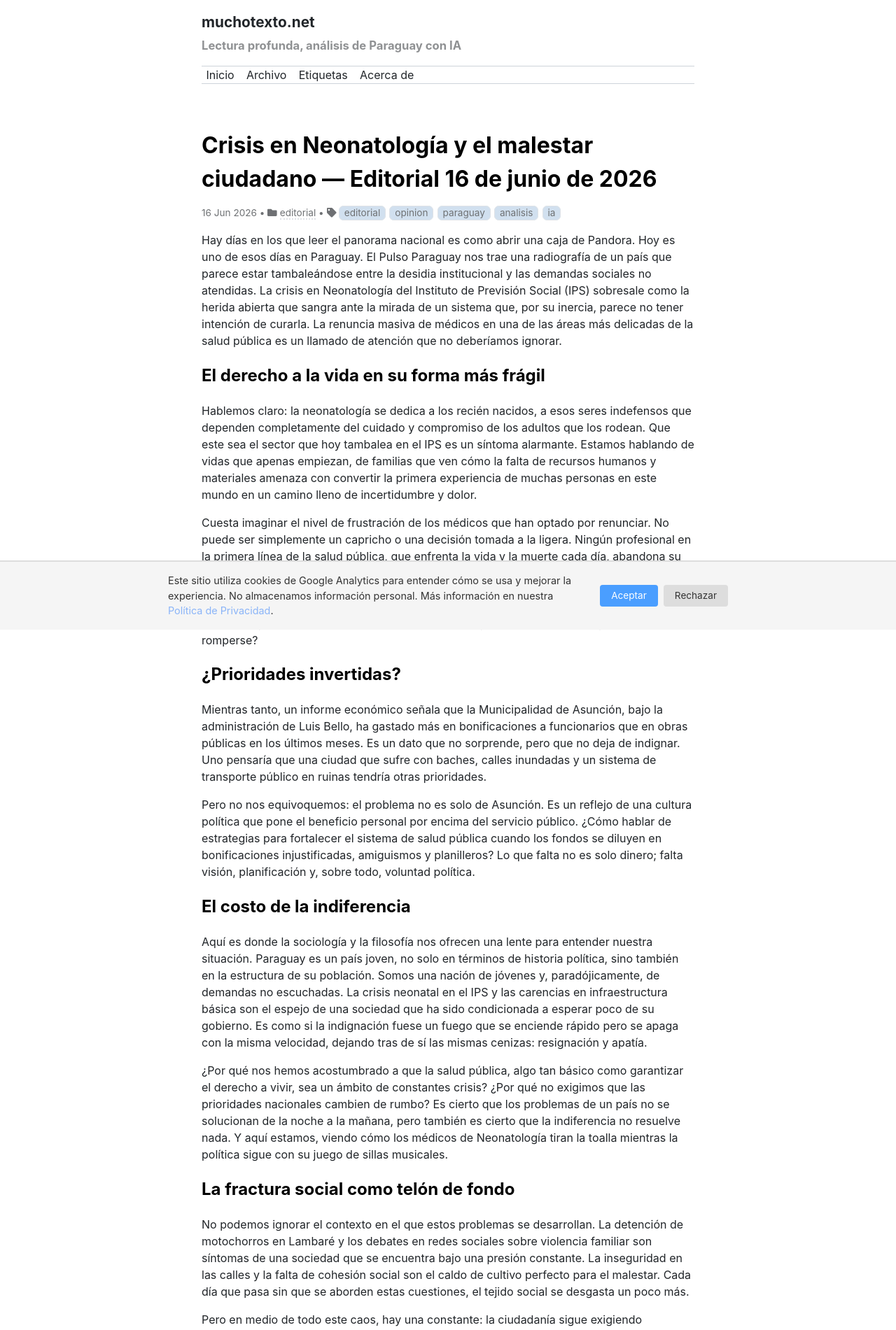
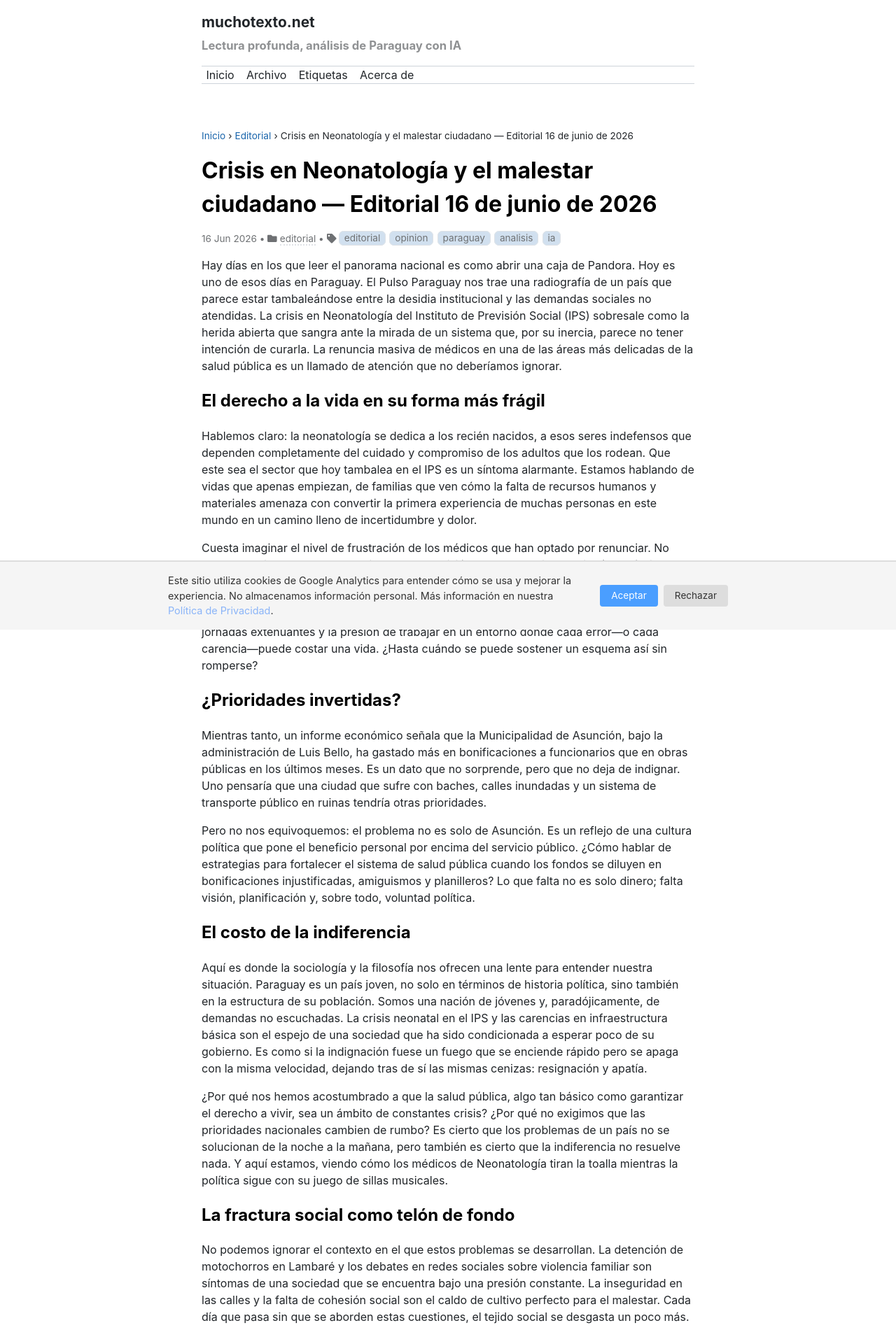
Before and after one commit to miravosqueinteresante/muchotexto.net, a Jekyll site: the page built from _posts/2026-06-16-editorial.md, in a window 1280 px wide. Shown: the top 1901 px of the page at 70% size. Built offline with Jekyll 4.4.1, drawn with Linux system fonts in a browser that asks for light colours; nearby versions of some CDN libraries; comment, search, counter and statistics services are not loaded.

Commit message:
seo: descriptive slugs, breadcrumbs, noindex pagination, meta descriptions

```diff
--- a/_includes/head.html
+++ b/_includes/head.html
@@ -7,6 +7,10 @@
   {% feed_meta %}
   {% seo %}
 
+  {% if paginator.page and paginator.page > 1 %}
+    <meta name="robots" content="noindex, follow">
+  {% endif %}
+
   <script async src="https://use.fontawesome.com/releases/v5.0.12/js/all.js"></script>
 
   {% include custom-head.html %}
--- a/_layouts/post.html
+++ b/_layouts/post.html
@@ -3,6 +3,39 @@ layout: default
 ---
 
 <article class="post">
+  <nav class="breadcrumbs" aria-label="Breadcrumb">
+    <ol>
+      <li><a href="{{ '/' | relative_url }}">Inicio</a></li>
+      <li><a href="{{ site.categories_path | relative_url }}#{{ page.categories | first | slugify }}">{{ page.categories | first | capitalize }}</a></li>
+      <li aria-current="page">{{ page.title }}</li>
+    </ol>
+  </nav>
+  <script type="application/ld+json">
+  {
+    "@context": "https://schema.org",
+    "@type": "BreadcrumbList",
+    "itemListElement": [
+      {
+        "@type": "ListItem",
+        "position": 1,
+        "name": "Inicio",
+        "item": "{{ site.url }}/"
+      },
+      {
+        "@type": "ListItem",
+        "position": 2,
+        "name": "{{ page.categories | first | capitalize }}",
+        "item": "{{ site.url }}/{{ page.categories | first }}/"
+      },
+      {
+        "@type": "ListItem",
+        "position": 3,
+        "name": "{{ page.title }}",
+        "item": "{{ site.url }}{{ page.url }}"
+      }
+    ]
+  }
+  </script>
   <h1 class="post-title">{{ page.title }}</h1>
   <div class="post-meta">
     <time datetime="{{ page.date | date_to_xmlschema }}" itemprop="datePublished">
--- a/_posts/2026-06-16-editorial.md
+++ b/_posts/2026-06-16-editorial.md
@@ -1,6 +1,7 @@
 ---
 layout: post
 title: "Crisis en Neonatología y el malestar ciudadano — Editorial 16 de junio de 2026"
+description: "La renuncia masiva de médicos neonatólogos del IPS y el escándalo de gastos del intendente Bello revelan un Paraguay donde lo urgente desplaza lo importante."
 date: 2026-06-16 19:00:00 -0400
 categories: editorial
 tags: editorial opinion paraguay analisis ia
--- a/_sass/monophase/_layout.scss
+++ b/_sass/monophase/_layout.scss
@@ -454,3 +454,45 @@ a.pagination-item:hover {
     font-weight: 500;
   }
 }
+
+/**
+ * Breadcrumbs
+ */
+
+.breadcrumbs {
+  font-size: 0.85em;
+  margin-bottom: var(--spacer);
+  color: var(--text-color-light);
+}
+
+.breadcrumbs ol {
+  list-style: none;
+  padding: 0;
+  margin: 0;
+  display: flex;
+  flex-wrap: wrap;
+  gap: 0.3em;
+}
+
+.breadcrumbs li {
+  display: inline;
+}
+
+.breadcrumbs li + li::before {
+  content: "›";
+  margin-right: 0.3em;
+  color: var(--text-color-light);
+}
+
+.breadcrumbs a {
+  color: var(--link-color);
+  text-decoration: none;
+}
+
+.breadcrumbs a:hover {
+  text-decoration: underline;
+}
+
+.breadcrumbs [aria-current="page"] {
+  color: var(--text-color-light);
+}
```
Also changed, not shown: scripts/editorial_diario.py (+21 -1 lines), scripts/pulso_diario.py (+8 -0 lines).
